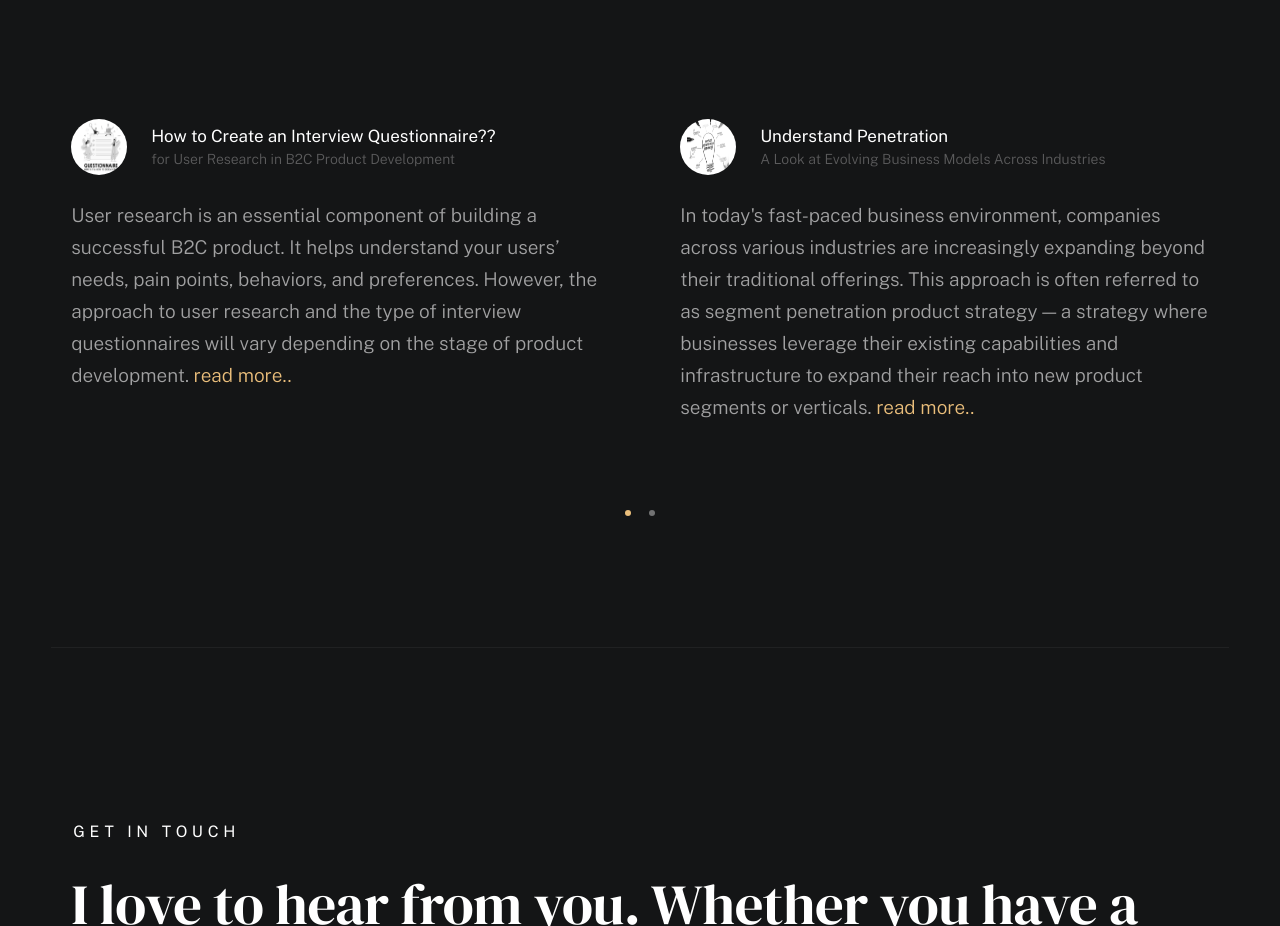
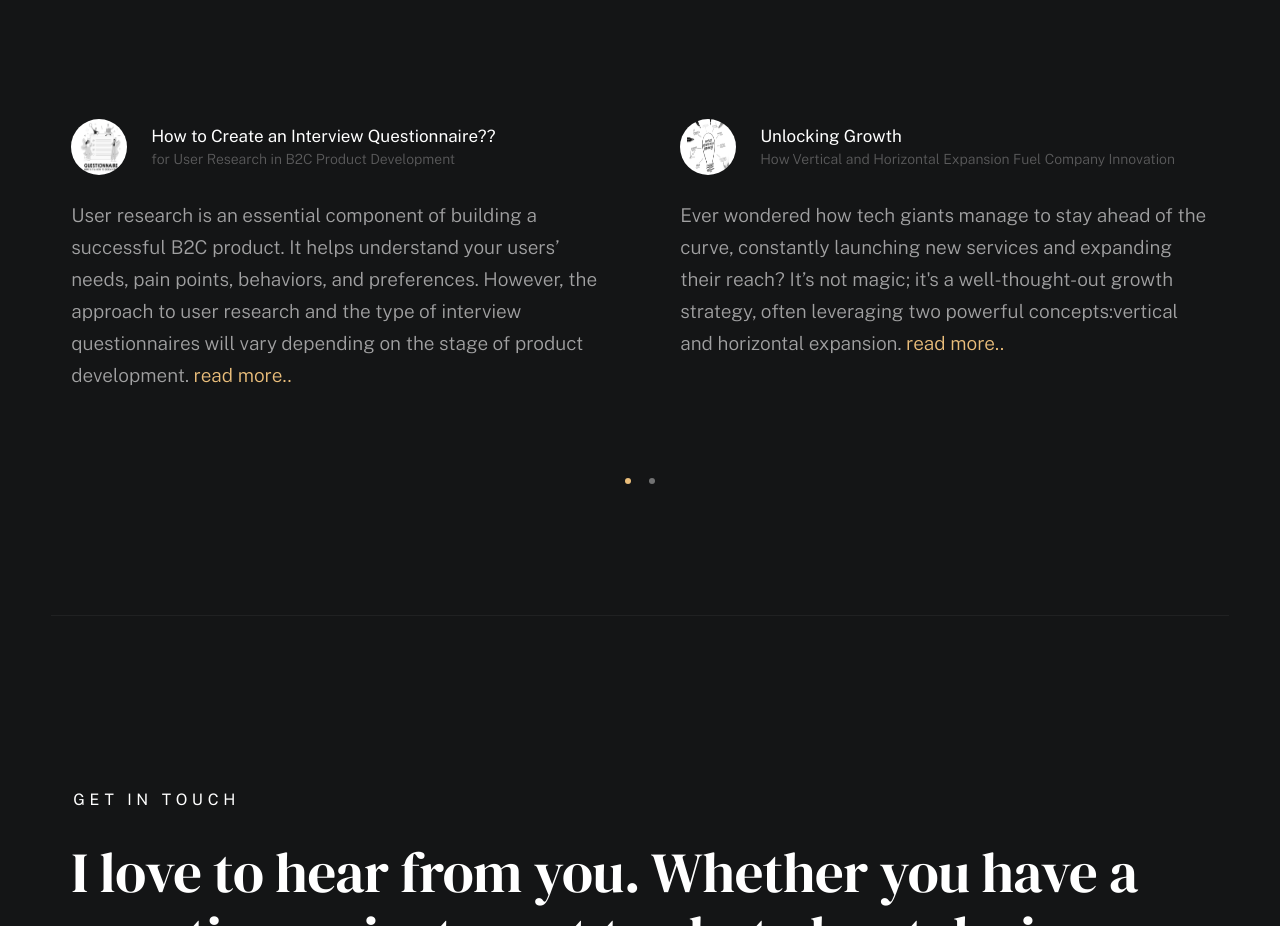
Before and after one commit to Shrayanshika/Shrayaportfolio, a plain HTML site: page index.html in a window 1280 px wide. Shown: the part 4500-5426 px from the top of the page. Drawn offline with nearby package versions, Linux system fonts and the light colour scheme; a web font is replaced by a local one.

Commit message:
Update index.html with latest changes

```diff
--- a/index.html
+++ b/index.html
@@ -542,19 +542,17 @@
                                     <div class="testimonial-slider__author">
                                         <img src="images/avatars/user-03.jpg" alt="Author image" class="testimonial-slider__avatar">
                                         <cite class="testimonial-slider__cite">
-                                            <strong>Understand Penetration</strong>
-                                            <span>A Look at Evolving Business Models Across Industries</span>
+                                            <strong>Unlocking Growth</strong>
+                                            <span>How Vertical and Horizontal Expansion Fuel Company Innovation</span>
                                         </cite>
                                     </div>
                                     <p>
-                                        In today's fast-paced business environment,
-                                        companies across various industries are increasingly
-                                        expanding beyond their traditional offerings.
-                                        This approach is often referred to as segment
-                                        penetration product strategy — a strategy where
-                                         businesses leverage their existing capabilities
-                                         and infrastructure to expand their reach into new product segments or verticals.
-                                         <a href="https://www.notion.so/Segment-Penetration-Product-Strategy-A-Look-at-Evolving-Business-Models-Across-Industries-1fb6aa59caf38060be78cc61640f0220"> read more..</a>
+                                        Ever wondered how tech giants manage to stay ahead of the curve,
+                                        constantly launching new services and expanding their reach?
+                                        It’s not magic; it's a well-thought-out growth strategy,
+                                        often leveraging two powerful concepts:vertical and horizontal expansion.
+                                         <a href="https://www.notion.so/Unlocking-Growth-How-Vertical-and-Horizontal-Expansion-Fuel-Company-Innovation-1fb6aa59caf38060be78cc61640f0220">
+                                            read more..</a>
                                     </p>
                                 </div> <!-- end testimonial-slider__slide -->
 
```
Also changed, not shown: 2 other files.
